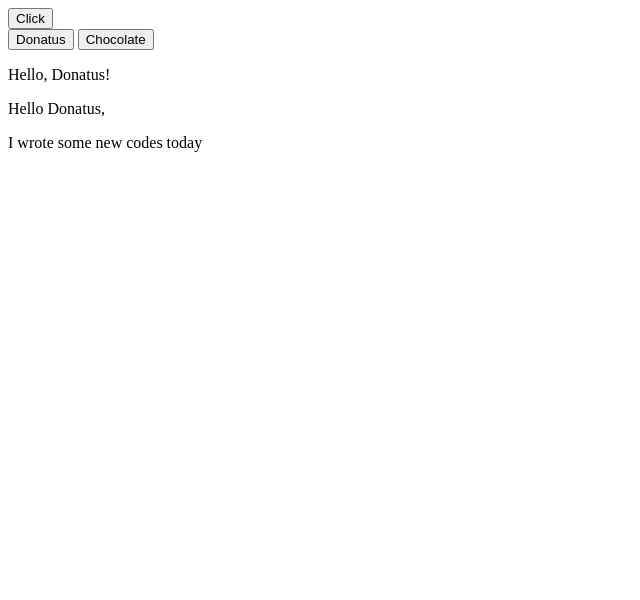
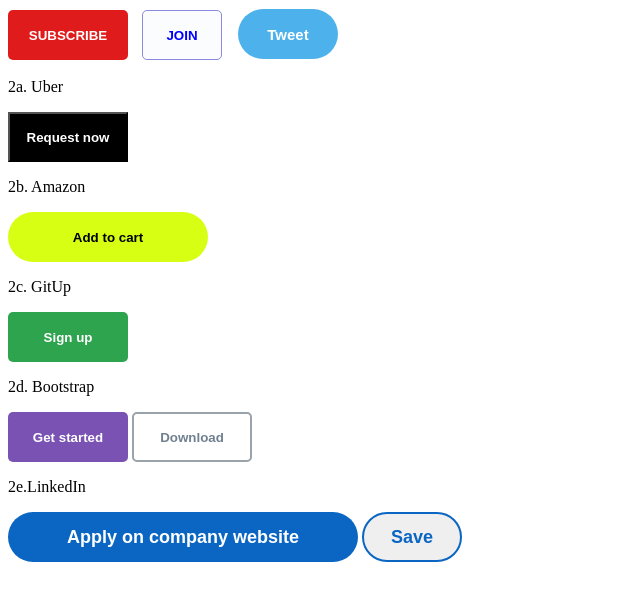
Before and after one commit to Donatuspage/exercise1-4, a plain HTML site: page index.html in a window 1280 px wide. Shown: the whole page, without its empty margins (0-640 px from the left). Drawn offline with Linux system fonts and the light colour scheme.

Commit message:
modify index.html

```diff
--- a/index.html
+++ b/index.html
@@ -4,17 +4,26 @@
   <meta charset="UTF-8">
   <meta http-equiv="X-UA-Compatible" content="IE=edge">
   <meta name="viewport" content="width=device-width, initial-scale=1.0">
-  <title>exercise 1</title>
+  <link rel="stylesheet" href="style.css">
+  <title>Youtube Clone Exercise4</title>
 </head>
 <body>
-  <button>Click</button>
-  <br>
-  <button>Donatus</button>
-  <button>Chocolate</button>
-  <p>Hello, Donatus!</p>
-  <p>Hello Donatus,</p>
-  <p>I wrote some new codes today</p>
-
-
+  <button class="btn">SUBSCRIBE</button>
+  <button class="joinbtn">JOIN</button>
+  <button class="tweetbtn">Tweet</button>
+<div>
+  <p>2a. Uber</p>
+  <button class="requestbtn">Request now</button>
+  <p>2b. Amazon</p>
+  <button class="addbtn">Add to cart</button>
+  <p>2c. GitUp</p>
+  <button class="signupbtn">Sign up</button>
+  <p>2d. Bootstrap</p>
+  <button class="getstartedbtn">Get started</button>
+  <button class="downloadbtn">Download</button>
+  <p>2e.LinkedIn</p>
+  <button class="applyonbtn">Apply on company website</button>
+  <button class="savebtn">Save</button>
+</div>
 </body>
 </html>
```
Also changed, not shown: button.html (deleted, +0 -29 lines).
